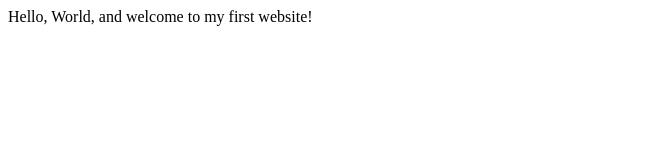
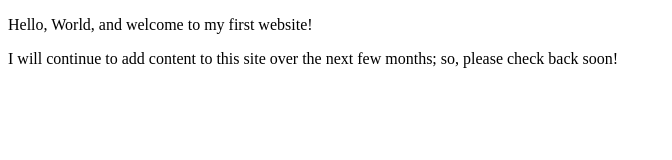
Before and after one commit to GodsloveB/godsloveb.github.io, a plain HTML site: page index.html in a window 1280 px wide. Shown: the whole page, without its empty margins (0-672 px from the left). Drawn offline with Linux system fonts and the light colour scheme.

Commit message:
Second commit
added new information

```diff
--- a/index.html
+++ b/index.html
@@ -1,11 +1,13 @@
 <!DOCTYPE html>
 <html lang="en">
     <head>
-        <meta charset="utf-8">
+        <meta charsel="utf-8">
         <meta name="viewport" content="width=device-width, initial-scale=1.0">
-        <title>My First Website</title>
+        <meta name="viewport" content=" Godslove Boachie">
+        <title>CE Truffaut | Web Developer</title>
     </head>
     <body>
-       Hello, World, and welcome to my first website!
+       <p>Hello, World, and welcome to my first website!</p>
+       <p>I will continue to add content to this site over the next few months; so, please check back soon!</p>
     </body>
 </html>
```
